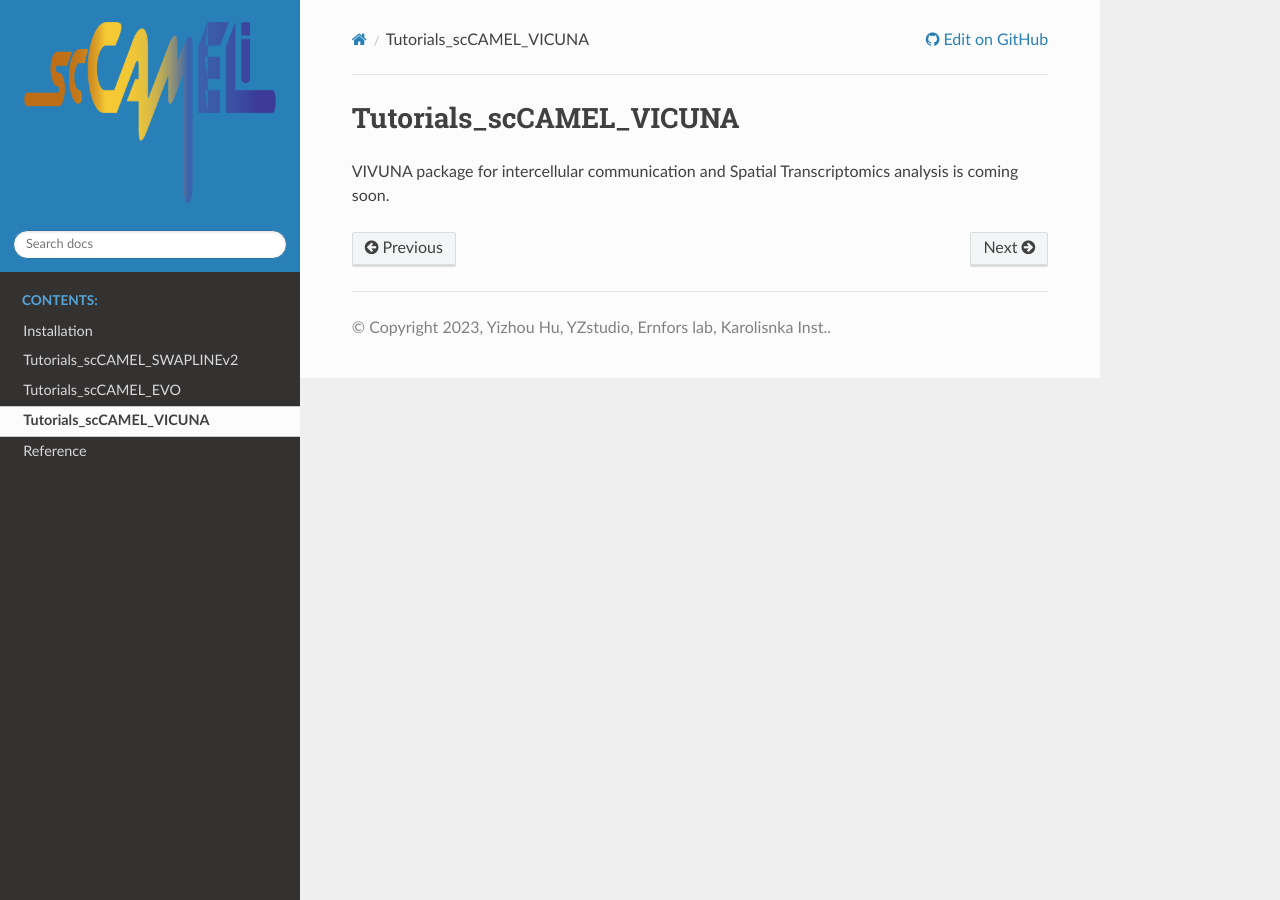
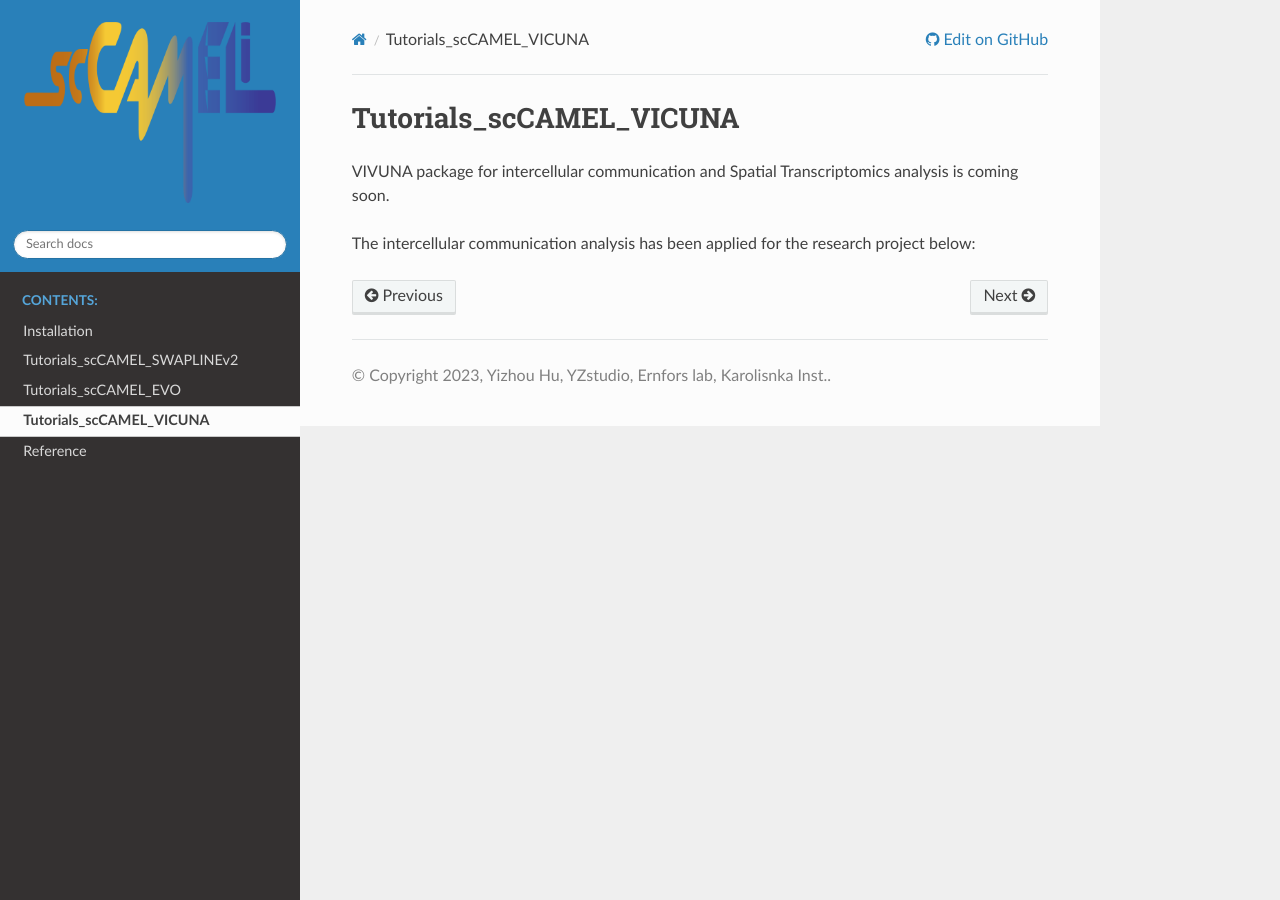
Before and after one commit to StudioYZ/scCAMEL, a Sphinx documentation site: the page built from source/Tutorials_scCAMEL_VICUNA/index.rst, in a window 1280 px wide. Built offline with Sphinx 7.4.7 and the Read the Docs theme 2.0.0, drawn with Linux system fonts in a browser that asks for light colours; pages that are not in the unit, such as notebooks, are missing from menus.

Commit message:
Update index.rst

```diff
--- a/source/Tutorials_scCAMEL_VICUNA/index.rst
+++ b/source/Tutorials_scCAMEL_VICUNA/index.rst
@@ -2,3 +2,5 @@ Tutorials_scCAMEL_VICUNA
 =============================
 
 VIVUNA package for intercellular communication and Spatial Transcriptomics analysis is coming soon.
+
+The intercellular communication analysis has been applied for the research project below:
```
